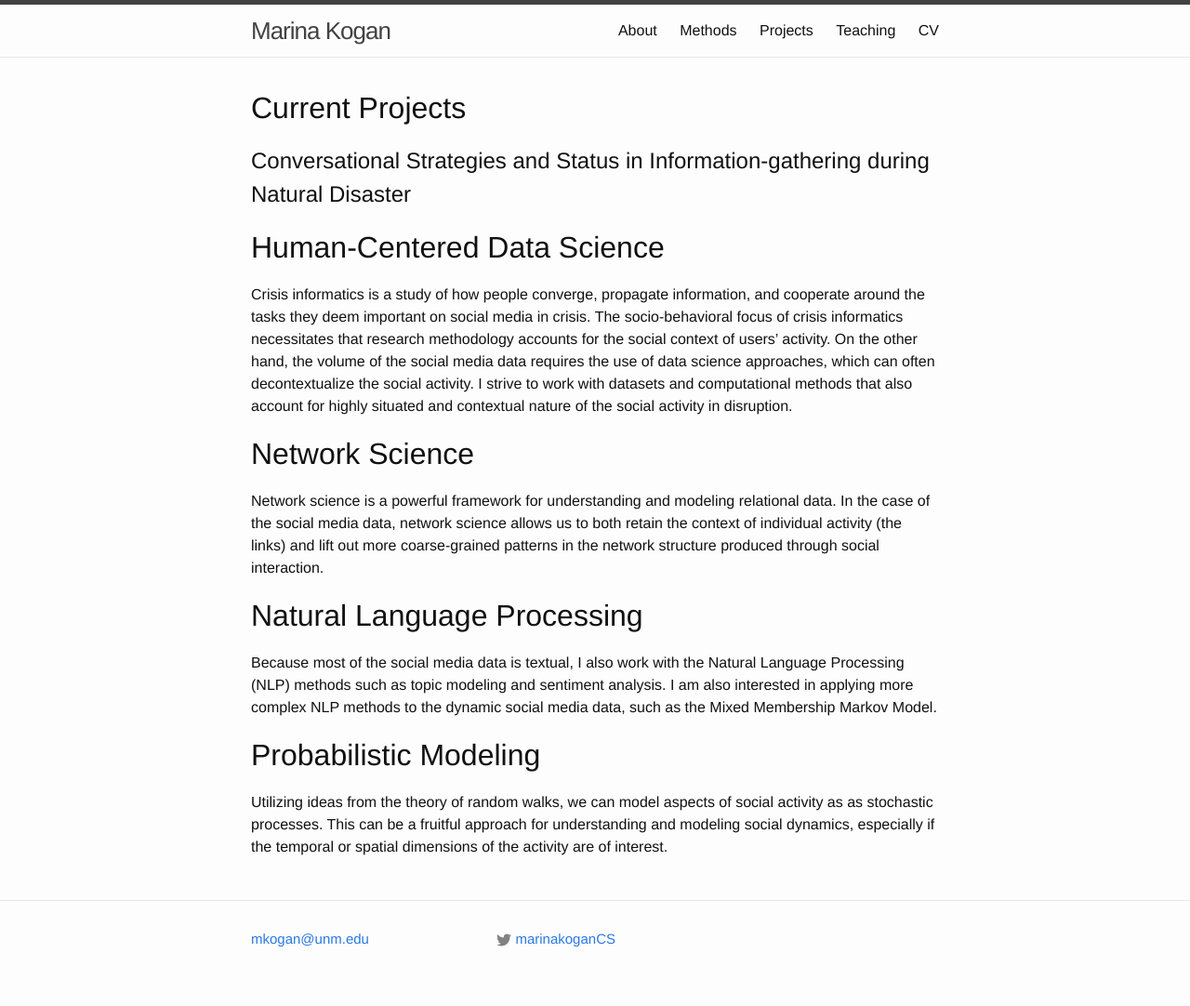
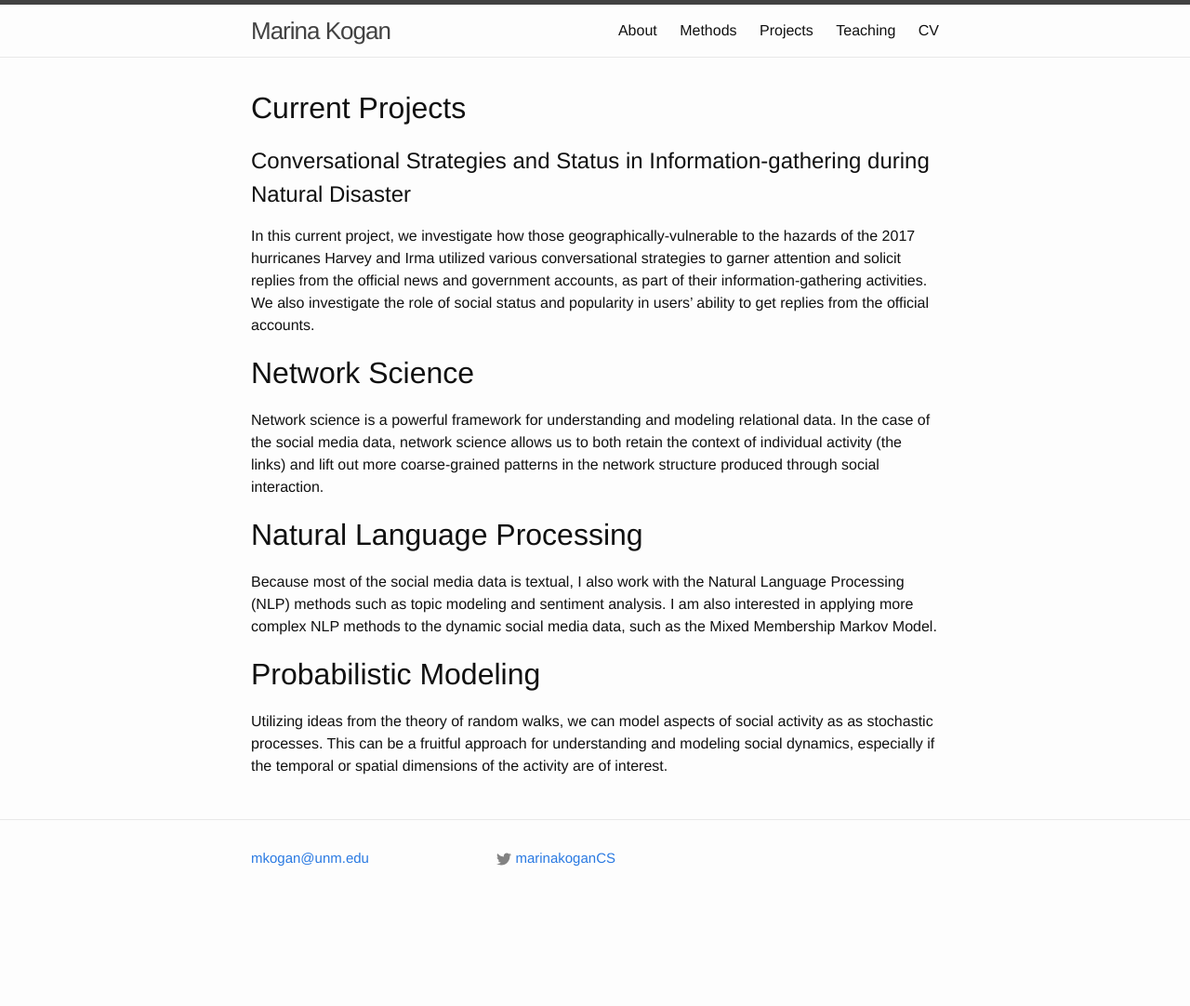
Before and after one commit to marinkala/marinkala.github.com, a Jekyll site: the page built from 4projects.md, in a window 1280 px wide. Shown: the whole page at 93% size. Built offline with Jekyll 4.4.1, drawn with Linux system fonts in a browser that asks for light colours; after the commit the page ends 995 px from its top, so only the background shows below that.

Commit message:
testing projects

```diff
--- a/4projects.md
+++ b/4projects.md
@@ -8,9 +8,7 @@ permalink: /projects/
 # Current Projects
 
 ## Conversational Strategies and Status in Information-gathering during Natural Disaster
-
-# Human-Centered Data Science
-Crisis informatics is a study of how people converge, propagate information, and cooperate around the tasks they deem important on social media in crisis. The socio-behavioral focus of crisis informatics necessitates that research methodology accounts for the social context of users’ activity.  On the other hand, the volume of the social media data requires the use of data science approaches, which can often decontextualize the social activity.  I strive to work with datasets and computational methods that also account for highly situated and contextual nature of the social activity in disruption.
+In this current project, we investigate how those geographically-vulnerable to the hazards of the 2017 hurricanes Harvey and Irma utilized various conversational strategies to garner attention and solicit replies from the official news and government accounts, as part of their information-gathering activities. We also investigate the role of social status and popularity in users' ability to get replies from the official accounts.
 
 # Network Science
 Network science is a powerful framework for understanding and modeling relational data. In the case of the social media data, network science allows us to both retain the context of individual activity (the links) and lift out more coarse-grained patterns in the network structure produced through social interaction.
```
